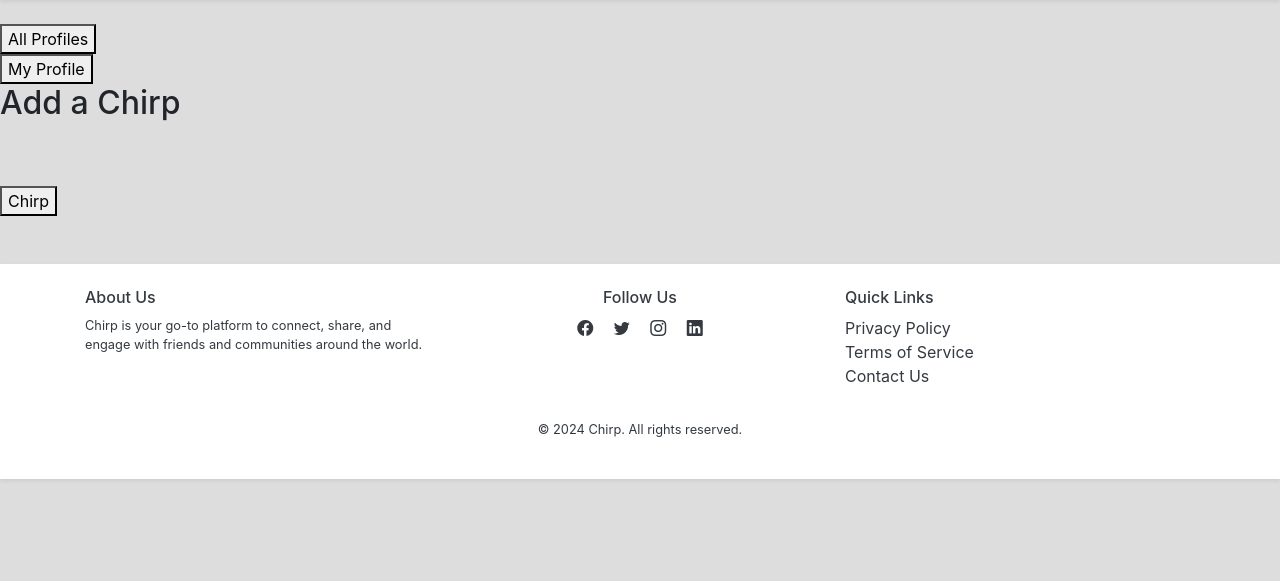
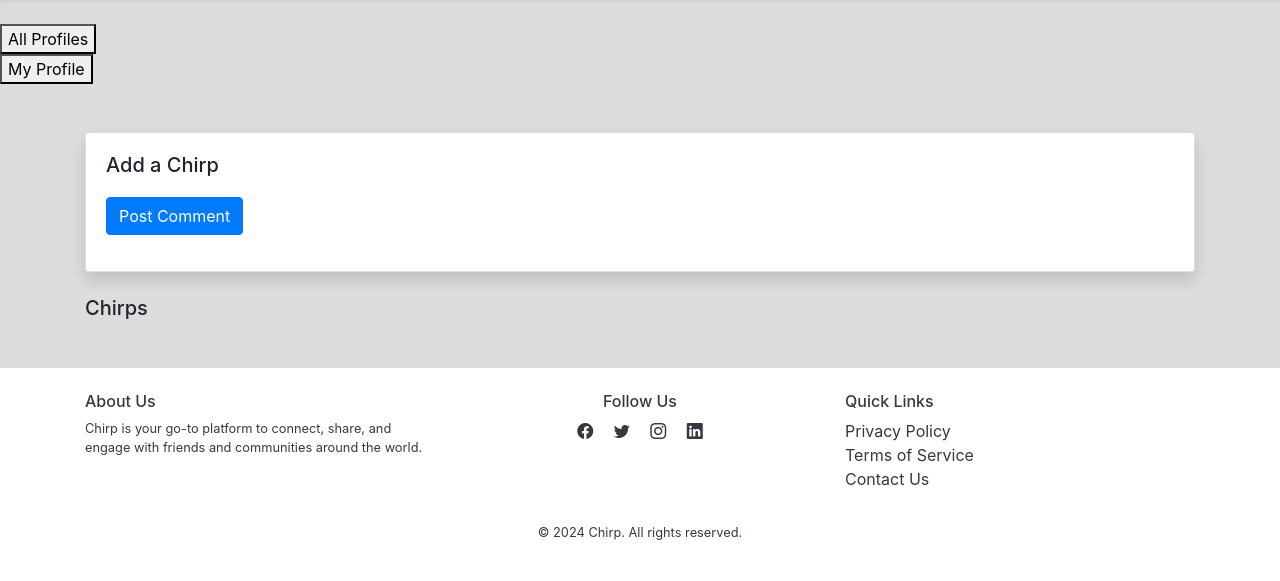
Before and after one commit to DennisCodeInstituteBC/Chirp, a Django app: page / in a window 1280 px wide. Shown: the part 62-643 px from the top of the page. Run offline with Django 4.2, Linux system fonts and the light colour scheme; some libraries are stand-ins or nearby versions.

Commit message:
Revert "changes before revert JRE 09-10-2024 1248"
This reverts commit f082cf5955daf6a253343be5c012f70aff3d9033.

```diff
--- a/chirpsocial/templates/chirpsocial/dashboard.html
+++ b/chirpsocial/templates/chirpsocial/dashboard.html
@@ -1,22 +1,7 @@
 {% extends 'chirpsocial/base.html' %}
 
+
 {% block content %}
-
-<div class="column">
-    {% for followed in user.profile.follows.all %}
-        {% for chirp in followed.user.chirp.all %}
-            <div class="box">
-                {{chirp.body}}
-                <span class="is-small has-text-grey-light">
-                    ({{ chirp.created_at }} by {{ chirp.user.username }})
-                </span>
-            </div>
-        {% endfor %}
-    {% endfor %}
-</div>
-
-<div class="column is-one-third">
-
 <div class="block">
     <a href="{% url 'chirp:profile_list' %} ">
         <button class="button is-dark is-outlined is-fullwidth">
@@ -33,21 +18,39 @@
     </a>
 </div>
 
-    <div class="block">
-        <div class="block">
-            <h2 class="title is-2">Add a Chirp</p>
-        </div>
-        <div class="block">
+<body class="bg-light">
+    <div class="container mt-5">
+        <div class="card shadow mb-4">
+            <div class="card-body">
+                <h5 class="card-title">Add a Chirp</h5>
+                <div class="form-group">
                     <form method="post">
                         {% csrf_token %}
                         {{ form.as_p }}
-                <button class="button is-success is-fullwidth is-medium mt-5"
-                        type="submit">Chirp
-                </button>
+                        <button type="submit" class="btn btn-primary mt-2">Post Comment</button>
                     </form>
+                </div>
+
             </div>
         </div>
 
+        <div class="mt-4">
+            <h5>Chirps</h5>
+            {% for followed in user.profile.follows.all %}
+            {% for chirp in followed.user.chirps.all %}
+
+            <div class="card mb-3 shadow-sm">
+                <div class="card-body comment-box">
+                    <h6 class="card-subtitle mb-2 text-muted">{{ chirp.user.username }}</h6>
+                    <p class="card-text">{{ chirp.body }}</p>
+                    <div class="comment-date">Posted on: {{ chirp.created_at }}</div>
+                </div>
             </div>
 
+            {% endfor %}
+            {% endfor %}
+        </div>
+    </div>
+
+
 {% endblock content %}
```
Lines whose indentation alone changed are shown as unchanged.
